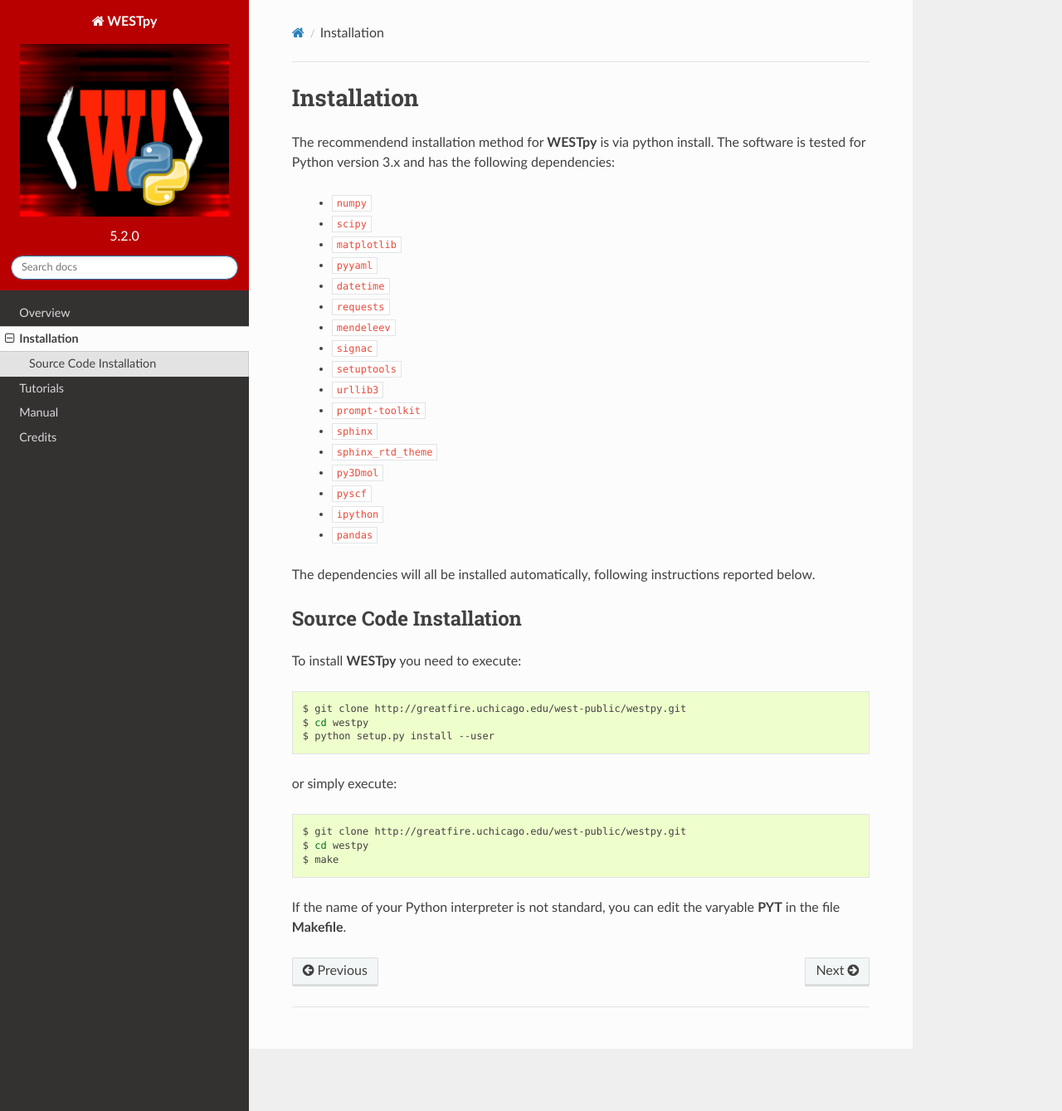
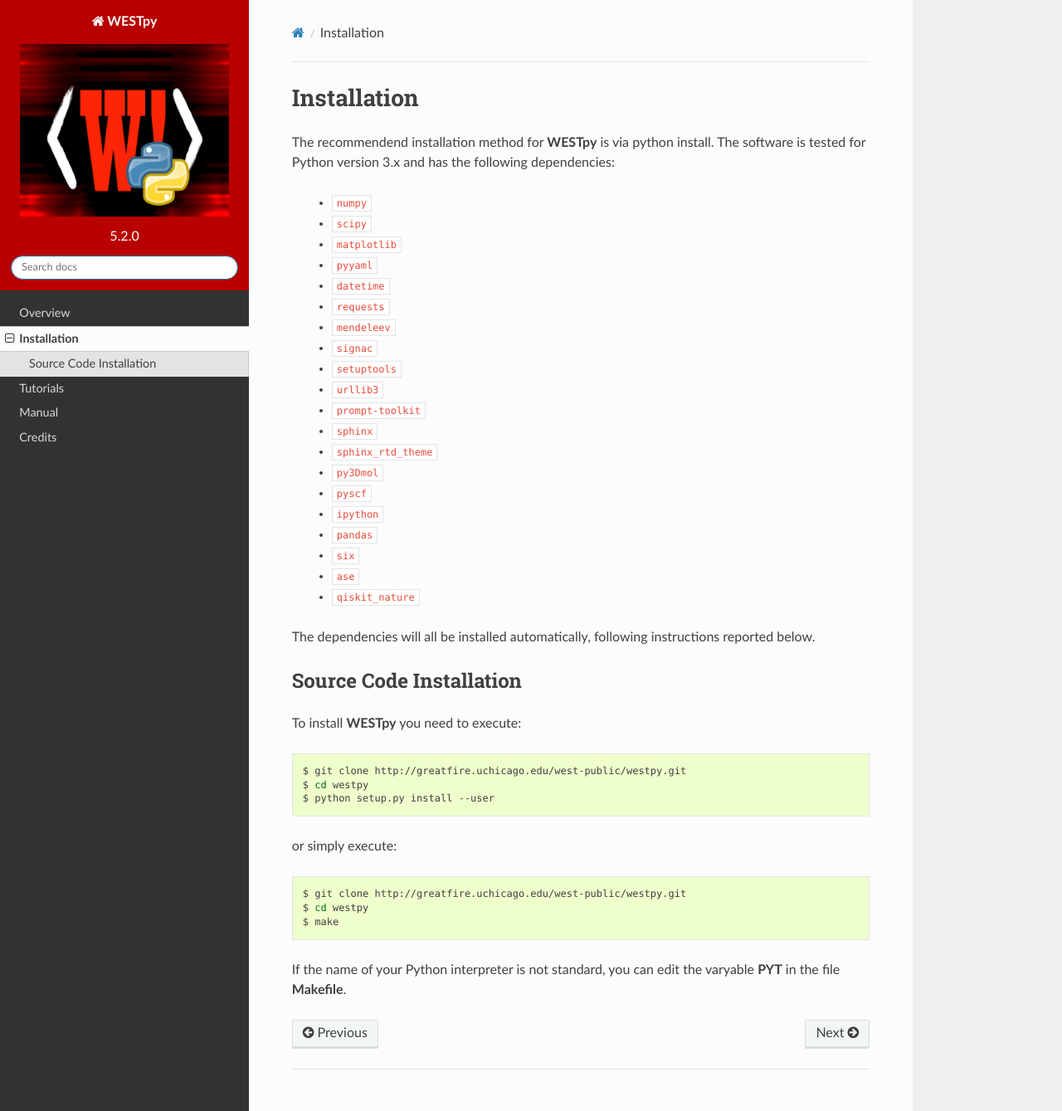
Before and after one commit to west-code-development/westpy, a Sphinx documentation site: the page built from doc/installation.rst, in a window 1280 px wide and 1339 px high. Shown: the whole window at 83% size. Built offline with Sphinx 7.4.7 and the Read the Docs theme 2.0.0, drawn with Linux system fonts in a browser that asks for light colours.

Commit message:
Update dependency list in installation.rst

```diff
--- a/doc/installation.rst
+++ b/doc/installation.rst
@@ -24,6 +24,9 @@ The software is tested for Python version 3.x and has the following dependencies
    - ``pyscf``
    - ``ipython``
    - ``pandas``
+   - ``six``
+   - ``ase``
+   - ``qiskit_nature``
 
 The dependencies will all be installed automatically, following instructions reported below.
 
```
